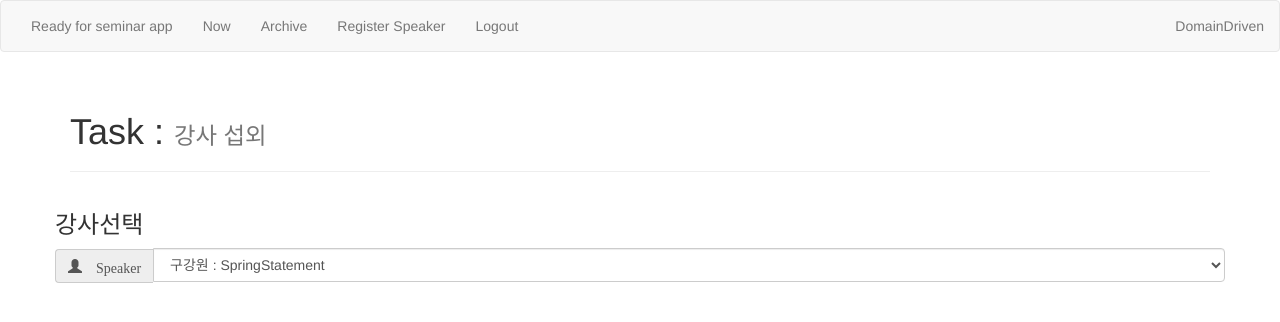
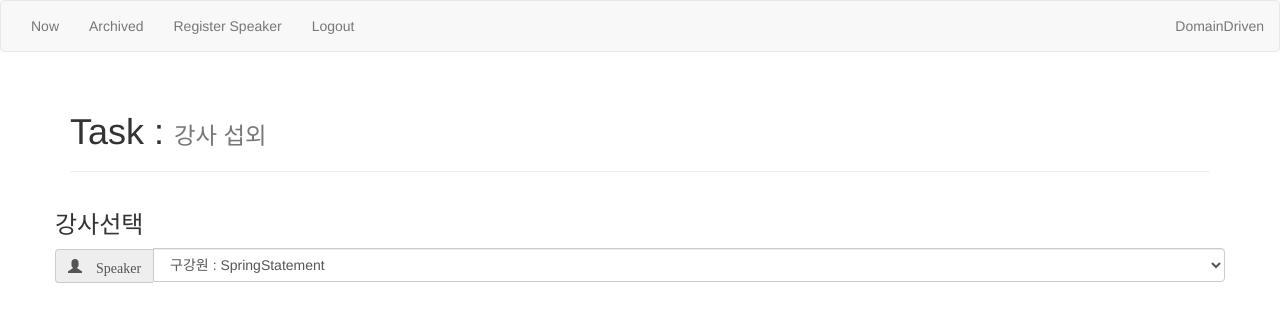
Before and after one commit to DomainDriven/community-app, a website: page speaker.html in a window 1280 px wide. Drawn offline with nearby package versions, Linux system fonts and the light colour scheme.

Commit message:
1. 로고 추가 2. menu 상태에 따른 seminar filter 추가

```diff
--- a/assets/css/app.css
+++ b/assets/css/app.css
@@ -25,3 +25,10 @@
 .table-cell {
     display: table-cell;
 }
+
+.logo {
+    padding: 5px;
+    margin-right: 15px;
+    width: 90px;
+    height: 50px;
+}
--- a/assets/js/app.js
+++ b/assets/js/app.js
@@ -9,29 +9,25 @@ angular.module('DomainDrivenApp', [])
         $scope.menus = [
             {
                 id: 0,
-                name: "Ready for seminar app",
-                url: "index.html"
+                name: "Now",
+                state: "Now",
+                url: "#"
             },
             {
                 id: 1,
-                name: "Now",
-                url: "#/app/now",
-                class: "active"
+                name: "Archived",
+                state: "Archived",
+                url: "#"
             },
             {
                 id: 2,
-                name: "Archive",
-                url: "#/app/archive"
+                name: "Register Speaker",
+                url: "#"
             },
             {
                 id: 3,
-                name: "Register Speaker",
-                url: "#/app/register"
-            },
-            {
-                id: 4,
                 name: "Logout",
-                url: "#/login"
+                url: "#"
             }
 
         ];
@@ -46,7 +42,7 @@ angular.module('DomainDrivenApp', [])
                         id: 0,
                         name: "강사 섭외",
                         worker: "안재열",
-                        progress: "100",
+                        progress: 100,
                         taskDetail: "speaker.html",
                         workerDetail: ""
                     },
@@ -54,7 +50,7 @@ angular.module('DomainDrivenApp', [])
                         id: 1,
                         name: "장소 예약",
                         worker: "이동훈",
-                        progress: "100",
+                        progress: 100,
                         taskDetail: "place.html",
                         workerDetail: ""
                     },
@@ -62,7 +58,7 @@ angular.module('DomainDrivenApp', [])
                         id: 2,
                         name: "포스터 제작",
                         worker: "안재열",
-                        progress: "100",
+                        progress: 100,
                         taskDetail: "poster.html",
                         workerDetail: ""
                     },
@@ -70,7 +66,7 @@ angular.module('DomainDrivenApp', [])
                         id: 3,
                         name: "모임 등록",
                         worker: "박세종",
-                        progress: "100",
+                        progress: 100,
                         taskDetail: "seminar.html",
                         workerDetail: ""
                     },
@@ -78,7 +74,7 @@ angular.module('DomainDrivenApp', [])
                         id: 4,
                         name: "홍보",
                         worker: ["박세종", "안재열", "이동훈"],
-                        progress: "100",
+                        progress: 100,
                         taskDetail: "promote.html",
                         workerDetail: ""
                     },
@@ -86,7 +82,7 @@ angular.module('DomainDrivenApp', [])
                         id: 5,
                         name: "회고",
                         worker: ["박세종", "안재열", "이동훈"],
-                        progress: "100",
+                        progress: 100,
                         taskDetail: "rememberence.html",
                         workerDetail: ""
                     }
@@ -101,7 +97,7 @@ angular.module('DomainDrivenApp', [])
                         id: 0,
                         name: "강사 섭외",
                         worker: "안재열",
-                        progress: "100",
+                        progress: 100,
                         taskDetail: "speaker.html",
                         workerDetail: ""
                     },
@@ -109,7 +105,7 @@ angular.module('DomainDrivenApp', [])
                         id: 1,
                         name: "장소 예약",
                         worker: "이동훈",
-                        progress: "100",
+                        progress: 100,
                         taskDetail: "place.html",
                         workerDetail: ""
                     },
@@ -117,7 +113,7 @@ angular.module('DomainDrivenApp', [])
                         id: 2,
                         name: "포스터 제작",
                         worker: "안재열",
-                        progress: "100",
+                        progress: 100,
                         taskDetail: "poster.html",
                         workerDetail: ""
                     },
@@ -125,7 +121,7 @@ angular.module('DomainDrivenApp', [])
                         id: 3,
                         name: "모임 등록",
                         worker: "박세종",
-                        progress: "100",
+                        progress: 100,
                         taskDetail: "seminar.html",
                         workerDetail: ""
                     },
@@ -133,7 +129,7 @@ angular.module('DomainDrivenApp', [])
                         id: 4,
                         name: "홍보",
                         worker: ["박세종", "안재열", "이동훈"],
-                        progress: "100",
+                        progress: 100,
                         taskDetail: "promote.html",
                         workerDetail: ""
                     },
@@ -141,7 +137,7 @@ angular.module('DomainDrivenApp', [])
                         id: 5,
                         name: "회고",
                         worker: ["박세종", "안재열", "이동훈"],
-                        progress: "100",
+                        progress: 100,
                         taskDetail: "rememberence.html",
                         workerDetail: ""
                     }
@@ -151,13 +147,12 @@ angular.module('DomainDrivenApp', [])
                 id: 2,
                 title: "제 3회 정기 세미나",
                 state: "Now",
-                class: "active",
                 tasks: [
                     {
                         id: 0,
                         name: "강사 섭외",
                         worker: "안재열",
-                        progress: "100",
+                        progress: 100,
                         taskDetail: "speaker.html",
                         workerDetail: ""
                     },
@@ -165,7 +160,7 @@ angular.module('DomainDrivenApp', [])
                         id: 1,
                         name: "장소 예약",
                         worker: "이동훈",
-                        progress: "100",
+                        progress: 100,
                         taskDetail: "place.html",
                         workerDetail: ""
                     },
@@ -173,7 +168,7 @@ angular.module('DomainDrivenApp', [])
                         id: 2,
                         name: "포스터 제작",
                         worker: "안재열",
-                        progress: "100",
+                        progress: 100,
                         taskDetail: "poster.html",
                         workerDetail: ""
                     },
@@ -181,7 +176,7 @@ angular.module('DomainDrivenApp', [])
                         id: 3,
                         name: "모임 등록",
                         worker: "박세종",
-                        progress: "100",
+                        progress: 100,
                         taskDetail: "seminar.html",
                         workerDetail: ""
                     },
@@ -189,7 +184,7 @@ angular.module('DomainDrivenApp', [])
                         id: 4,
                         name: "홍보",
                         worker: ["박세종", "안재열", "이동훈"],
-                        progress: "100",
+                        progress: 100,
                         taskDetail: "promote.html",
                         workerDetail: ""
                     },
@@ -197,7 +192,7 @@ angular.module('DomainDrivenApp', [])
                         id: 5,
                         name: "회고",
                         worker: ["박세종", "안재열", "이동훈"],
-                        progress: "0",
+                        progress: 0,
                         taskDetail: "rememberence.html",
                         workerDetail: ""
                     }
@@ -205,11 +200,18 @@ angular.module('DomainDrivenApp', [])
             }
         ];
 
-        $scope.currentMenu = $scope.menus[1];
+        $scope.currentMenu = $scope.menus[0];
         $scope.currentSeminar = $scope.seminars[$scope.seminars.length - 1];
 
         function setCurrentMenu(menu) {
             $scope.currentMenu = menu;
+            if ($scope.currentMenu.state === "Now") {
+                $scope.currentSeminar = $scope.seminars[$scope.seminars.length - 1];
+            } else if ($scope.currentMenu.state === "Archived") {
+                $scope.currentSeminar = $scope.seminars[$scope.seminars.length - 2];
+            } else {
+                $scope.currentSeminar = $scope.seminars[$scope.seminars.length - 1];
+            }
             console.log("Current Menu: " + menu.name);
         }
 
```
Also changed, not shown: index.html (+6 -2 lines), assets/img/DomainDrivenLogo.png (added).
